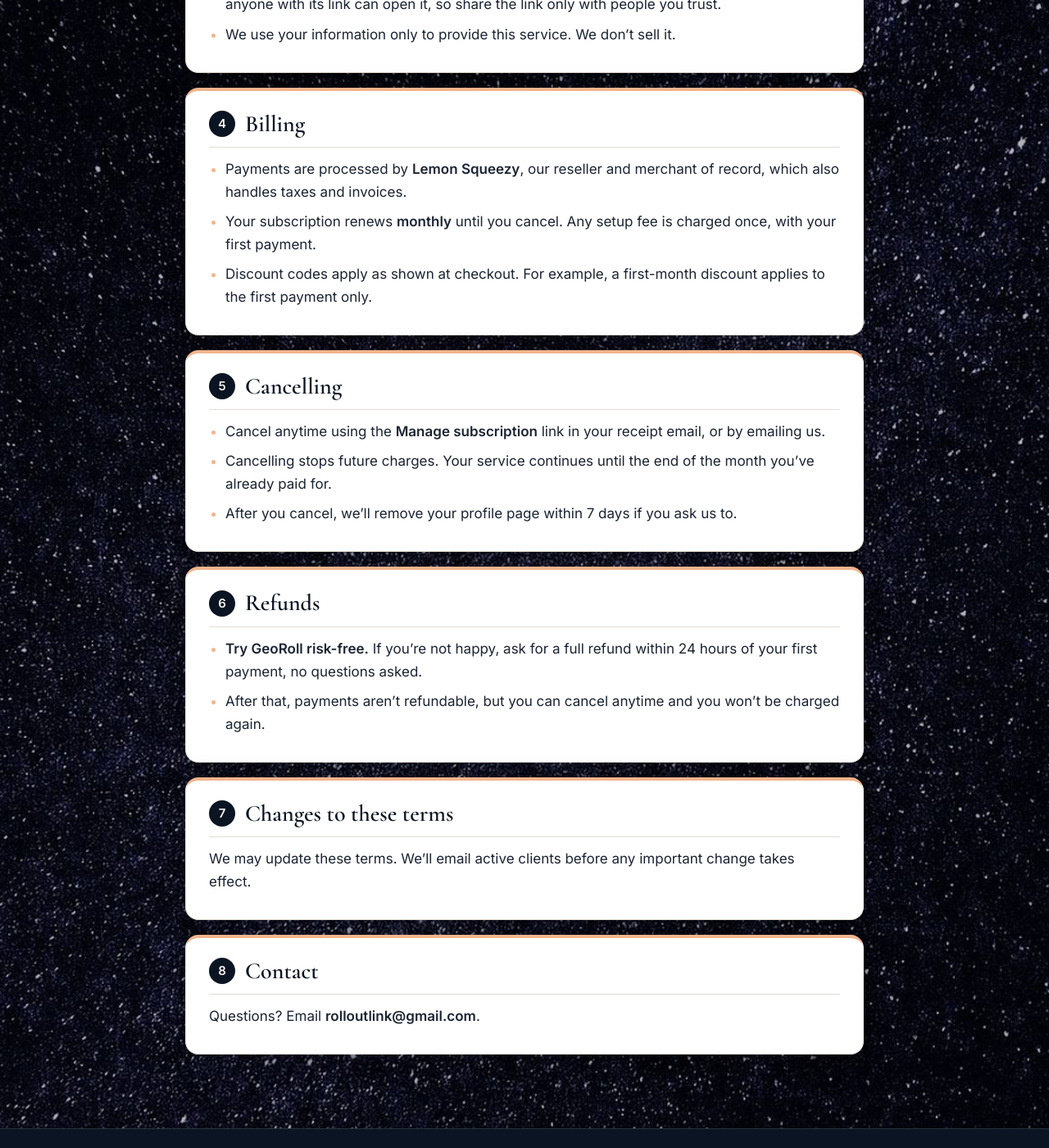
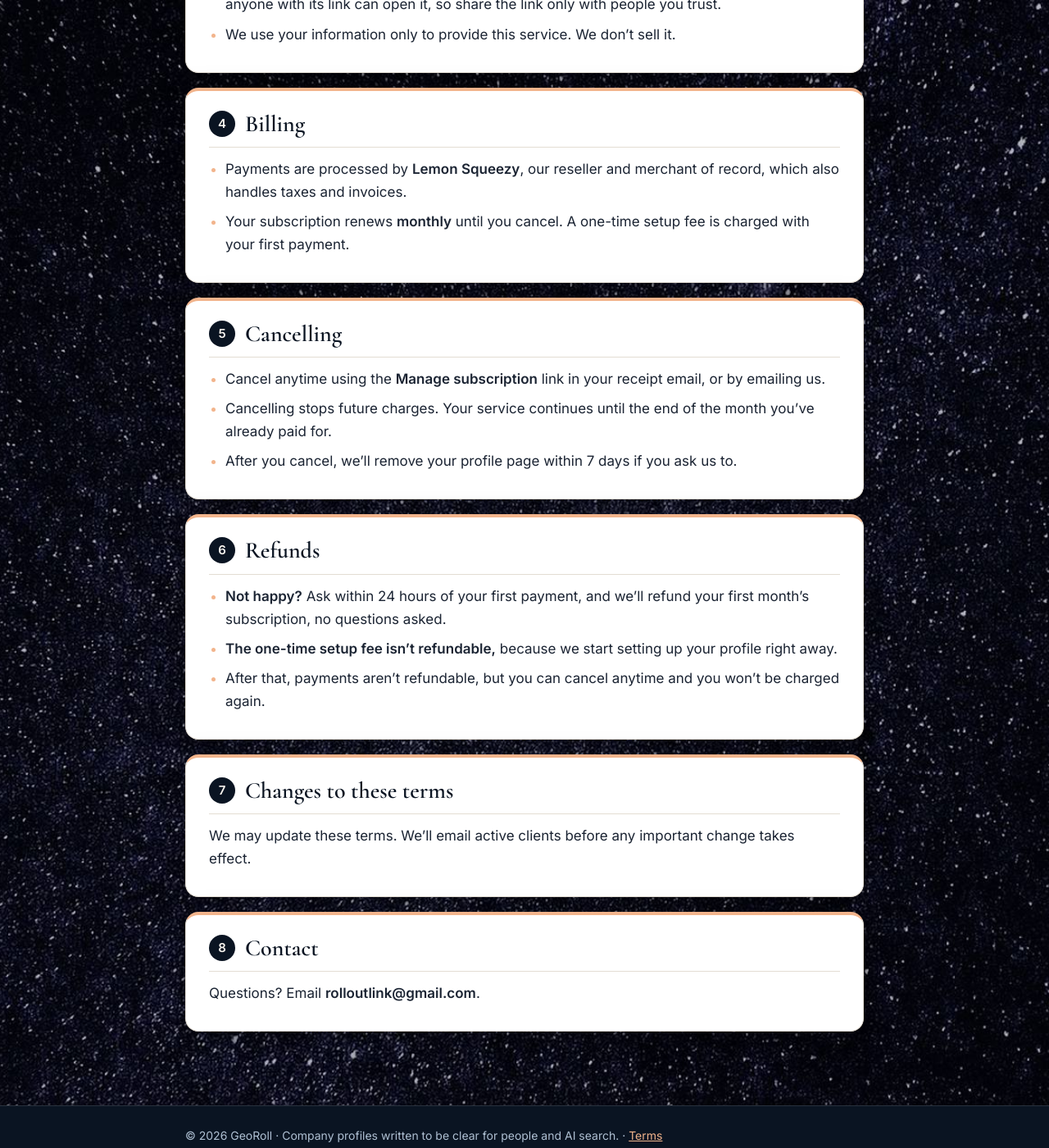
Before and after one commit to GeoRoll/geo-portal, a Jekyll site: the page built from terms.md, in a window 1280 px wide and 1400 px high, scrolled down 1391 px. Shown: the whole window at 82% size. Built offline with Jekyll 4.4.1, drawn with Linux system fonts in a browser that asks for light colours; some of the changed text lies outside the part shown.

Commit message:
Site: update terms.md

```diff
--- a/terms.md
+++ b/terms.md
@@ -52,8 +52,7 @@ AI tools and search engines decide on their own what to show, and no one control
 ## Billing
 
 - Payments are processed by **Lemon Squeezy**, our reseller and merchant of record, which also handles taxes and invoices.
-- Your subscription renews **monthly** until you cancel. Any setup fee is charged once, with your first payment.
-- Discount codes apply as shown at checkout. For example, a first-month discount applies to the first payment only.
+- Your subscription renews **monthly** until you cancel. A one-time setup fee is charged with your first payment.
 
 </section>
 
@@ -71,7 +70,8 @@ AI tools and search engines decide on their own what to show, and no one control
 
 ## Refunds
 
-- **Try GeoRoll risk-free.** If you're not happy, ask for a full refund within 24 hours of your first payment, no questions asked.
+- **Not happy?** Ask within 24 hours of your first payment, and we'll refund your first month's subscription, no questions asked.
+- **The one-time setup fee isn't refundable,** because we start setting up your profile right away.
 - After that, payments aren't refundable, but you can cancel anytime and you won't be charged again.
 
 </section>
```
Also changed, not shown: other parts of terms.md (+1 -1 lines).
